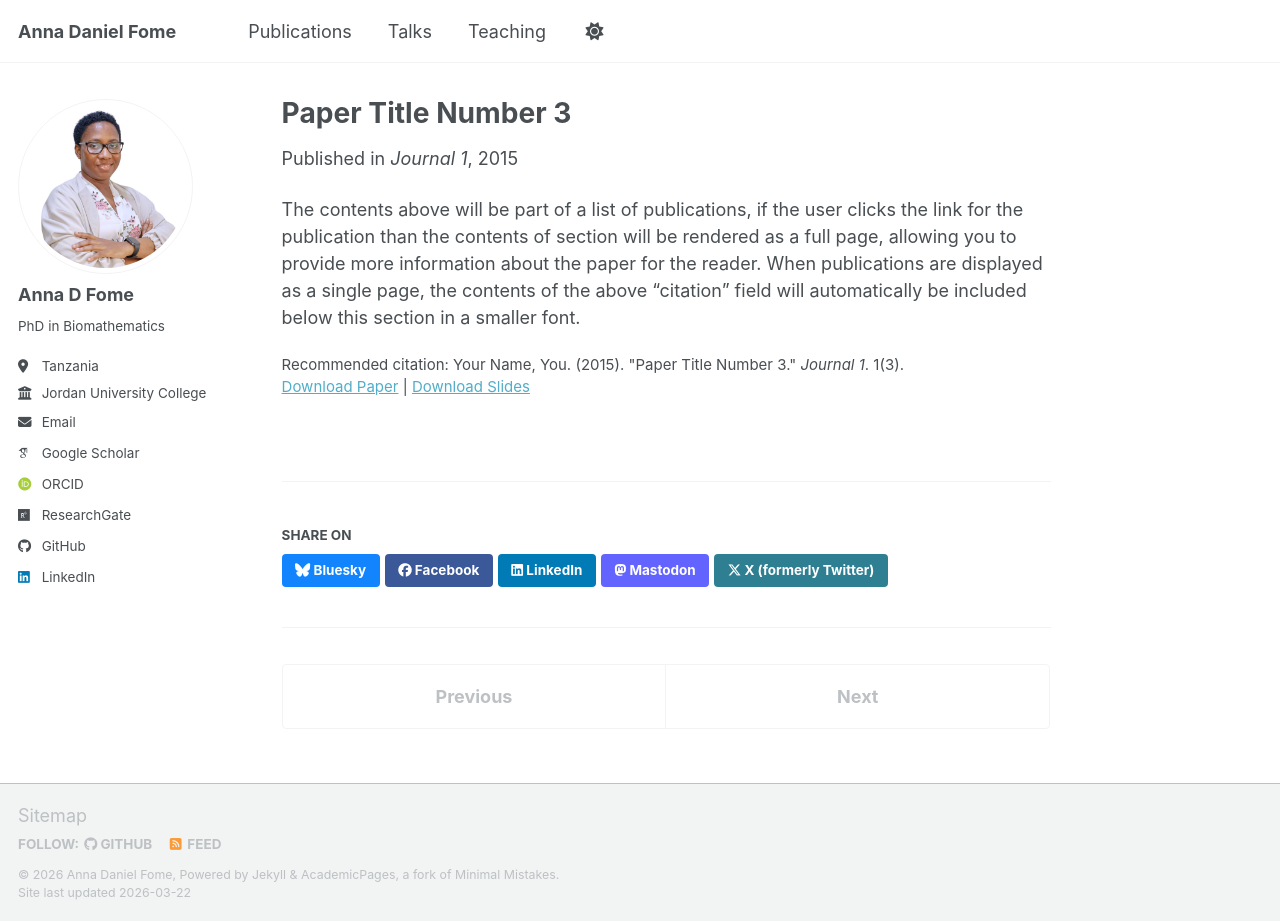
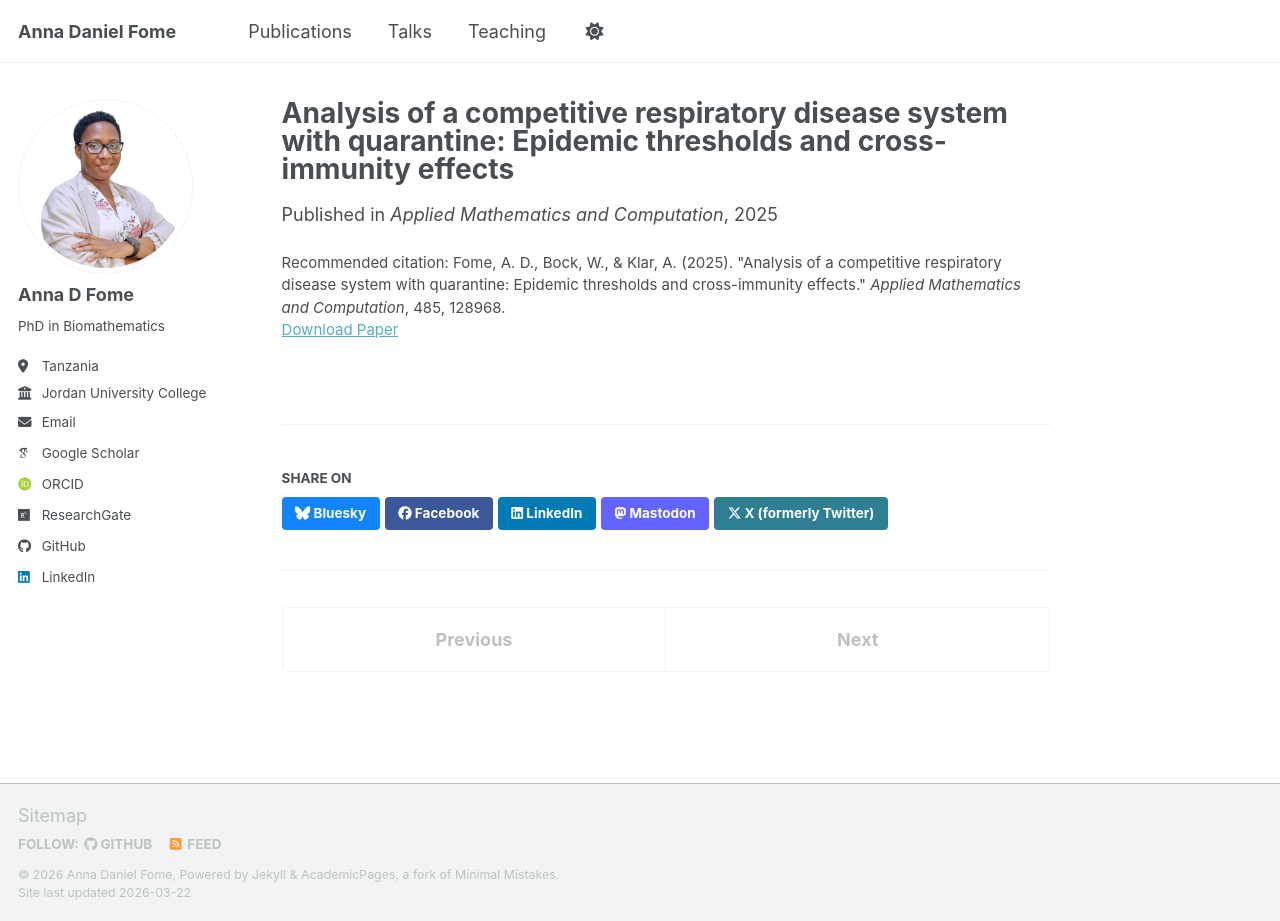
Before and after one commit to FomeA/FomeA.github.io, a Jekyll site: the page built from _publications/2015-10-01-paper-title-number-3.md, in a window 1280 px wide and 921 px high. Built offline with Jekyll 4.4.1, drawn with Linux system fonts in a browser that asks for light colours; some web fonts are replaced; a script bundle is joined from its source files by our own code; library files that are not in the unit come from our copies.

Commit message:
2025-01-01-competitive-respiratory-system.md

```diff
--- a/_publications/2015-10-01-paper-title-number-3.md
+++ b/_publications/2015-10-01-paper-title-number-3.md
@@ -1,14 +1,11 @@
 ---
-title: "Paper Title Number 3"
+title: "Analysis of a competitive respiratory disease system with quarantine: Epidemic thresholds and cross-immunity effects"
 collection: publications
 category: manuscripts
-permalink: /publication/2015-10-01-paper-title-number-3
-excerpt: 'This paper is about the number 3. The number 4 is left for future work.'
-date: 2015-10-01
-venue: 'Journal 1'
-slidesurl: 'https://academicpages.github.io/files/slides3.pdf'
-paperurl: 'https://academicpages.github.io/files/paper3.pdf'
-citation: 'Your Name, You. (2015). &quot;Paper Title Number 3.&quot; <i>Journal 1</i>. 1(3).'
+permalink: /publication/2025-competitive-respiratory-system
+excerpt: 'Mathematical analysis of competing respiratory diseases incorporating quarantine dynamics, epidemic thresholds, and cross-immunity mechanisms.'
+date: 2025-01-01
+venue: 'Applied Mathematics and Computation'
+paperurl: 'https://doi.org/10.1016/j.amc.2024.128968'
+citation: 'Fome, A. D., Bock, W., & Klar, A. (2025). "Analysis of a competitive respiratory disease system with quarantine: Epidemic thresholds and cross-immunity effects." <i>Applied Mathematics and Computation</i>, 485, 128968.'
 ---
-
-The contents above will be part of a list of publications, if the user clicks the link for the publication than the contents of section will be rendered as a full page, allowing you to provide more information about the paper for the reader. When publications are displayed as a single page, the contents of the above "citation" field will automatically be included below this section in a smaller font.
```
